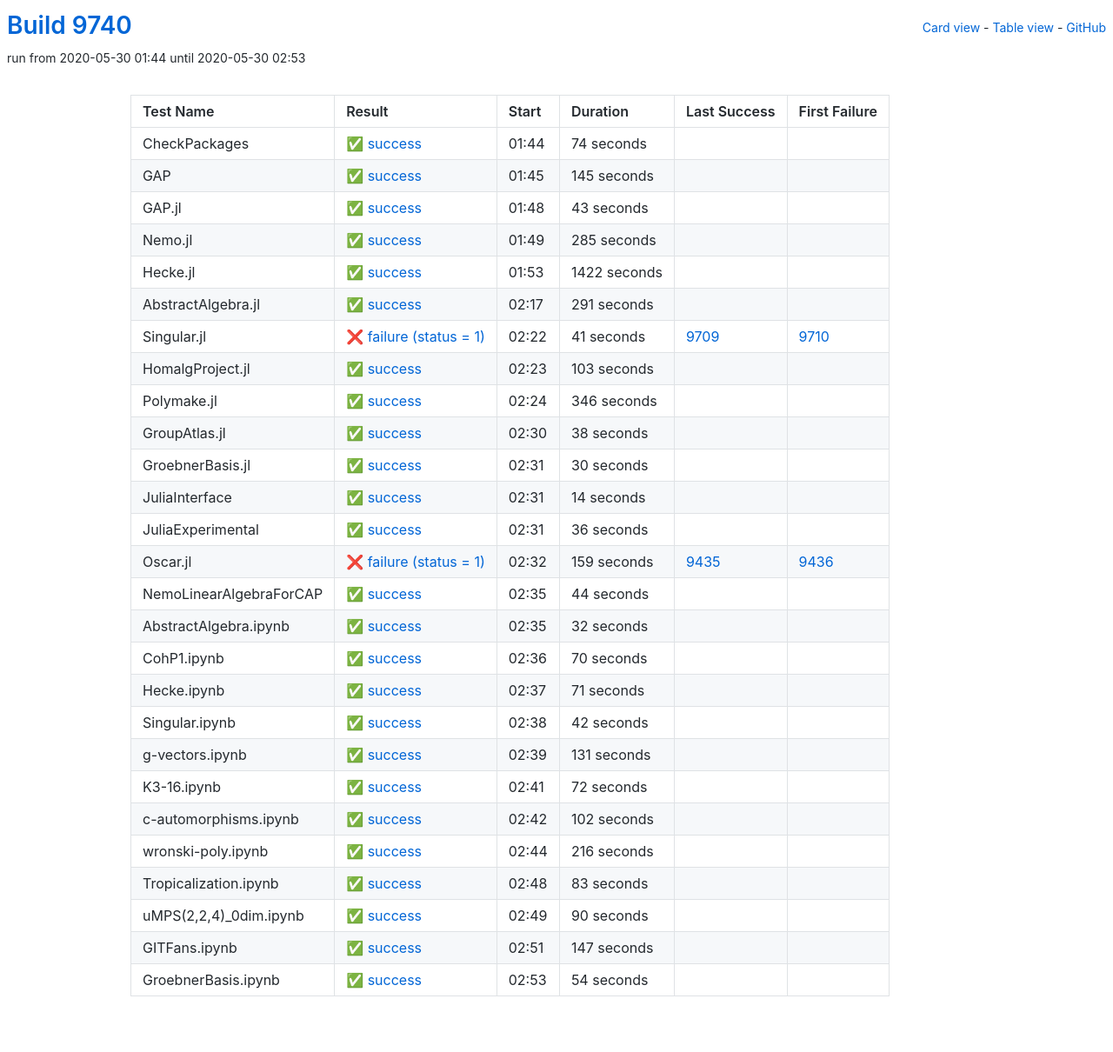
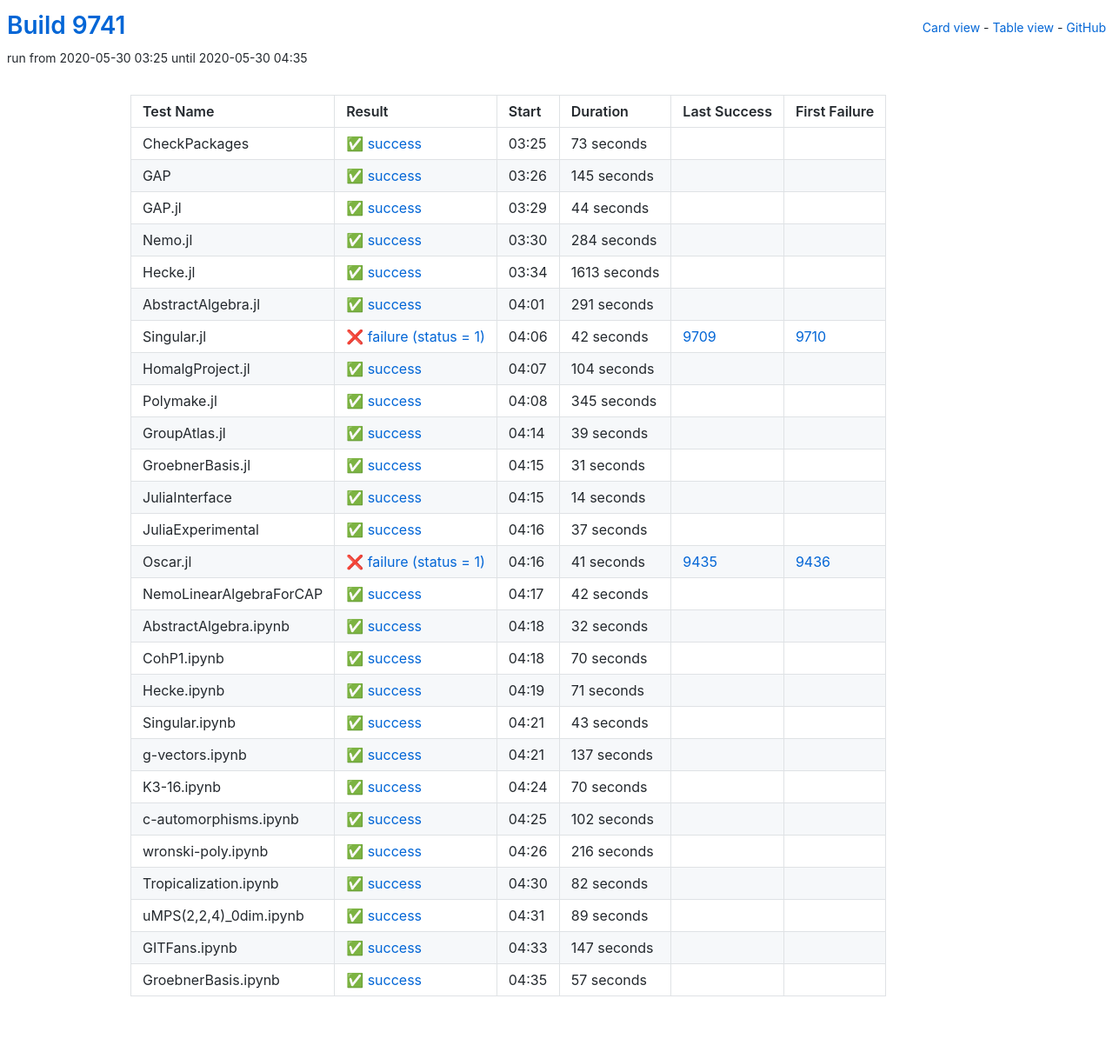
Before and after one commit to oscar-system/oscar-ci-status, a Jekyll site: the page built from table.html, in a window 1280 px wide. Shown: the whole page at 87% size. Built offline with Jekyll 4.4.1, drawn with Linux system fonts in a browser that asks for light colours.

Commit message:
Build 9741

```diff
--- a/_data/ci.yml
+++ b/_data/ci.yml
@@ -1,17 +1,17 @@
-build: 9740
-build_url: https://oscarci.mathematik.uni-kl.de/job/oscar/9740/
+build: 9741
+build_url: https://oscarci.mathematik.uni-kl.de/job/oscar/9741/
 job: oscar
 tests:
-- duration: 74
+- duration: 73
   exitcode: 0
   first_failure: false
   first_failure_url: null
   id: checkpackages
   last_success: false
   last_success_url: null
-  log: https://oscarci.mathematik.uni-kl.de/job/oscar/9740/artifact/logs/build-9740/CheckPackages.log
+  log: https://oscarci.mathematik.uni-kl.de/job/oscar/9741/artifact/logs/build-9741/CheckPackages.log
   name: CheckPackages
-  start: 2020-05-30 01:44
+  start: 2020-05-30 03:25
   status: success
   success: true
 - duration: 145
@@ -21,45 +21,45 @@
   id: gap
   last_success: false
   last_success_url: null
-  log: https://oscarci.mathematik.uni-kl.de/job/oscar/9740/artifact/logs/build-9740/GAP.log
+  log: https://oscarci.mathematik.uni-kl.de/job/oscar/9741/artifact/logs/build-9741/GAP.log
   name: GAP
-  start: 2020-05-30 01:45
+  start: 2020-05-30 03:26
   status: success
   success: true
-- duration: 43
+- duration: 44
   exitcode: 0
   first_failure: false
   first_failure_url: null
   id: gap-jl
   last_success: false
   last_success_url: null
-  log: https://oscarci.mathematik.uni-kl.de/job/oscar/9740/artifact/logs/build-9740/GAP.jl.log
+  log: https://oscarci.mathematik.uni-kl.de/job/oscar/9741/artifact/logs/build-9741/GAP.jl.log
   name: GAP.jl
-  start: 2020-05-30 01:48
+  start: 2020-05-30 03:29
   status: success
   success: true
-- duration: 285
+- duration: 284
   exitcode: 0
   first_failure: false
   first_failure_url: null
   id: nemo-jl
   last_success: false
   last_success_url: null
-  log: https://oscarci.mathematik.uni-kl.de/job/oscar/9740/artifact/logs/build-9740/Nemo.jl.log
+  log: https://oscarci.mathematik.uni-kl.de/job/oscar/9741/artifact/logs/build-9741/Nemo.jl.log
   name: Nemo.jl
-  start: 2020-05-30 01:49
+  start: 2020-05-30 03:30
   status: success
   success: true
-- duration: 1422
+- duration: 1613
   exitcode: 0
   first_failure: false
   first_failure_url: null
   id: hecke-jl
   last_success: false
   last_success_url: null
-  log: https://oscarci.mathematik.uni-kl.de/job/oscar/9740/artifact/logs/build-9740/Hecke.jl.log
+  log: https://oscarci.mathematik.uni-kl.de/job/oscar/9741/artifact/logs/build-9741/Hecke.jl.log
   name: Hecke.jl
-  start: 2020-05-30 01:53
+  start: 2020-05-30 03:34
   status: success
   success: true
 - duration: 291
@@ -69,69 +69,69 @@
   id: abstractalgebra-jl
   last_success: false
   last_success_url: null
-  log: https://oscarci.mathematik.uni-kl.de/job/oscar/9740/artifact/logs/build-9740/AbstractAlgebra.jl.log
+  log: https://oscarci.mathematik.uni-kl.de/job/oscar/9741/artifact/logs/build-9741/AbstractAlgebra.jl.log
   name: AbstractAlgebra.jl
-  start: 2020-05-30 02:17
+  start: 2020-05-30 04:01
   status: success
   success: true
-- duration: 41
+- duration: 42
   exitcode: 1
   first_failure: 9710
   first_failure_url: https://oscarci.mathematik.uni-kl.de/job/oscar/9710/
   id: singular-jl
   last_success: 9709
   last_success_url: https://oscarci.mathematik.uni-kl.de/job/oscar/9709/
-  log: https://oscarci.mathematik.uni-kl.de/job/oscar/9740/artifact/logs/build-9740/Singular.jl.log
+  log: https://oscarci.mathematik.uni-kl.de/job/oscar/9741/artifact/logs/build-9741/Singular.jl.log
   name: Singular.jl
-  start: 2020-05-30 02:22
+  start: 2020-05-30 04:06
   status: failure
   success: false
-- duration: 103
+- duration: 104
   exitcode: 0
   first_failure: false
   first_failure_url: null
   id: homalgproject-jl
   last_success: false
   last_success_url: null
-  log: https://oscarci.mathematik.uni-kl.de/job/oscar/9740/artifact/logs/build-9740/HomalgProject.jl.log
+  log: https://oscarci.mathematik.uni-kl.de/job/oscar/9741/artifact/logs/build-9741/HomalgProject.jl.log
   name: HomalgProject.jl
-  start: 2020-05-30 02:23
+  start: 2020-05-30 04:07
   status: success
   success: true
-- duration: 346
+- duration: 345
   exitcode: 0
   first_failure: false
   first_failure_url: null
   id: polymake-jl
   last_success: false
   last_success_url: null
-  log: https://oscarci.mathematik.uni-kl.de/job/oscar/9740/artifact/logs/build-9740/Polymake.jl.log
+  log: https://oscarci.mathematik.uni-kl.de/job/oscar/9741/artifact/logs/build-9741/Polymake.jl.log
   name: Polymake.jl
-  start: 2020-05-30 02:24
+  start: 2020-05-30 04:08
   status: success
   success: true
-- duration: 38
+- duration: 39
   exitcode: 0
   first_failure: false
   first_failure_url: null
   id: groupatlas-jl
   last_success: false
   last_success_url: null
-  log: https://oscarci.mathematik.uni-kl.de/job/oscar/9740/artifact/logs/build-9740/GroupAtlas.jl.log
+  log: https://oscarci.mathematik.uni-kl.de/job/oscar/9741/artifact/logs/build-9741/GroupAtlas.jl.log
   name: GroupAtlas.jl
-  start: 2020-05-30 02:30
+  start: 2020-05-30 04:14
   status: success
   success: true
-- duration: 30
+- duration: 31
   exitcode: 0
   first_failure: false
   first_failure_url: null
   id: groebnerbasis-jl
   last_success: false
   last_success_url: null
-  log: https://oscarci.mathematik.uni-kl.de/job/oscar/9740/artifact/logs/build-9740/GroebnerBasis.jl.log
+  log: https://oscarci.mathematik.uni-kl.de/job/oscar/9741/artifact/logs/build-9741/GroebnerBasis.jl.log
   name: GroebnerBasis.jl
-  start: 2020-05-30 02:31
+  start: 2020-05-30 04:15
   status: success
   success: true
 - duration: 14
@@ -141,45 +141,45 @@
   id: juliainterface
   last_success: false
   last_success_url: null
-  log: https://oscarci.mathematik.uni-kl.de/job/oscar/9740/artifact/logs/build-9740/JuliaInterface.log
+  log: https://oscarci.mathematik.uni-kl.de/job/oscar/9741/artifact/logs/build-9741/JuliaInterface.log
   name: JuliaInterface
-  start: 2020-05-30 02:31
+  start: 2020-05-30 04:15
   status: success
   success: true
-- duration: 36
+- duration: 37
   exitcode: 0
   first_failure: false
   first_failure_url: null
   id: juliaexperimental
   last_success: false
   last_success_url: null
-  log: https://oscarci.mathematik.uni-kl.de/job/oscar/9740/artifact/logs/build-9740/JuliaExperimental.log
+  log: https://oscarci.mathematik.uni-kl.de/job/oscar/9741/artifact/logs/build-9741/JuliaExperimental.log
   name: JuliaExperimental
-  start: 2020-05-30 02:31
+  start: 2020-05-30 04:16
   status: success
   success: true
-- duration: 159
+- duration: 41
   exitcode: 1
   first_failure: 9436
   first_failure_url: https://oscarci.mathematik.uni-kl.de/job/oscar/9436/
   id: oscar-jl
   last_success: 9435
   last_success_url: https://oscarci.mathematik.uni-kl.de/job/oscar/9435/
-  log: https://oscarci.mathematik.uni-kl.de/job/oscar/9740/artifact/logs/build-9740/Oscar.jl.log
+  log: https://oscarci.mathematik.uni-kl.de/job/oscar/9741/artifact/logs/build-9741/Oscar.jl.log
   name: Oscar.jl
-  start: 2020-05-30 02:32
+  start: 2020-05-30 04:16
   status: failure
   success: false
-- duration: 44
+- duration: 42
   exitcode: 0
   first_failure: false
   first_failure_url: null
   id: nemolinearalgebraforcap
   last_success: false
   last_success_url: null
-  log: https://oscarci.mathematik.uni-kl.de/job/oscar/9740/artifact/logs/build-9740/NemoLinearAlgebraForCAP.log
+  log: https://oscarci.mathematik.uni-kl.de/job/oscar/9741/artifact/logs/build-9741/NemoLinearAlgebraForCAP.log
   name: NemoLinearAlgebraForCAP
-  start: 2020-05-30 02:35
+  start: 2020-05-30 04:17
   status: success
   success: true
 - duration: 32
@@ -189,9 +189,9 @@
   id: abstractalgebra-ipynb
   last_success: false
   last_success_url: null
-  log: https://oscarci.mathematik.uni-kl.de/job/oscar/9740/artifact/logs/build-9740/AbstractAlgebra.ipynb.log
+  log: https://oscarci.mathematik.uni-kl.de/job/oscar/9741/artifact/logs/build-9741/AbstractAlgebra.ipynb.log
   name: AbstractAlgebra.ipynb
-  start: 2020-05-30 02:35
+  start: 2020-05-30 04:18
   status: success
   success: true
 - duration: 70
@@ -201,9 +201,9 @@
   id: cohp1-ipynb
   last_success: false
   last_success_url: null
-  log: https://oscarci.mathematik.uni-kl.de/job/oscar/9740/artifact/logs/build-9740/CohP1.ipynb.log
+  log: https://oscarci.mathematik.uni-kl.de/job/oscar/9741/artifact/logs/build-9741/CohP1.ipynb.log
   name: CohP1.ipynb
-  start: 2020-05-30 02:36
+  start: 2020-05-30 04:18
   status: success
   success: true
 - duration: 71
@@ -213,45 +213,45 @@
   id: hecke-ipynb
   last_success: false
   last_success_url: null
-  log: https://oscarci.mathematik.uni-kl.de/job/oscar/9740/artifact/logs/build-9740/Hecke.ipynb.log
+  log: https://oscarci.mathematik.uni-kl.de/job/oscar/9741/artifact/logs/build-9741/Hecke.ipynb.log
   name: Hecke.ipynb
-  start: 2020-05-30 02:37
+  start: 2020-05-30 04:19
   status: success
   success: true
-- duration: 42
+- duration: 43
   exitcode: 0
   first_failure: false
   first_failure_url: null
   id: singular-ipynb
   last_success: false
   last_success_url: null
-  log: https://oscarci.mathematik.uni-kl.de/job/oscar/9740/artifact/logs/build-9740/Singular.ipynb.log
+  log: https://oscarci.mathematik.uni-kl.de/job/oscar/9741/artifact/logs/build-9741/Singular.ipynb.log
   name: Singular.ipynb
-  start: 2020-05-30 02:38
+  start: 2020-05-30 04:21
   status: success
   success: true
-- duration: 131
+- duration: 137
   exitcode: 0
   first_failure: false
   first_failure_url: null
   id: g-vectors-ipynb
   last_success: false
   last_success_url: null
-  log: https://oscarci.mathematik.uni-kl.de/job/oscar/9740/artifact/logs/build-9740/g-vectors.ipynb.log
+  log: https://oscarci.mathematik.uni-kl.de/job/oscar/9741/artifact/logs/build-9741/g-vectors.ipynb.log
   name: g-vectors.ipynb
-  start: 2020-05-30 02:39
+  start: 2020-05-30 04:21
   status: success
   success: true
-- duration: 72
+- duration: 70
   exitcode: 0
   first_failure: false
   first_failure_url: null
   id: k3-16-ipynb
   last_success: false
   last_success_url: null
-  log: https://oscarci.mathematik.uni-kl.de/job/oscar/9740/artifact/logs/build-9740/K3-16.ipynb.log
+  log: https://oscarci.mathematik.uni-kl.de/job/oscar/9741/artifact/logs/build-9741/K3-16.ipynb.log
   name: K3-16.ipynb
-  start: 2020-05-30 02:41
+  start: 2020-05-30 04:24
   status: success
   success: true
 - duration: 102
@@ -261,9 +261,9 @@
   id: c-automorphisms-ipynb
   last_success: false
   last_success_url: null
-  log: https://oscarci.mathematik.uni-kl.de/job/oscar/9740/artifact/logs/build-9740/c-automorphisms.ipynb.log
+  log: https://oscarci.mathematik.uni-kl.de/job/oscar/9741/artifact/logs/build-9741/c-automorphisms.ipynb.log
   name: c-automorphisms.ipynb
-  start: 2020-05-30 02:42
+  start: 2020-05-30 04:25
   status: success
   success: true
 - duration: 216
@@ -273,33 +273,33 @@
   id: wronski-poly-ipynb
   last_success: false
   last_success_url: null
-  log: https://oscarci.mathematik.uni-kl.de/job/oscar/9740/artifact/logs/build-9740/wronski-poly.ipynb.log
+  log: https://oscarci.mathematik.uni-kl.de/job/oscar/9741/artifact/logs/build-9741/wronski-poly.ipynb.log
   name: wronski-poly.ipynb
-  start: 2020-05-30 02:44
+  start: 2020-05-30 04:26
   status: success
   success: true
-- duration: 83
+- duration: 82
   exitcode: 0
   first_failure: false
   first_failure_url: null
   id: tropicalization-ipynb
   last_success: false
   last_success_url: null
-  log: https://oscarci.mathematik.uni-kl.de/job/oscar/9740/artifact/logs/build-9740/Tropicalization.ipynb.log
+  log: https://oscarci.mathematik.uni-kl.de/job/oscar/9741/artifact/logs/build-9741/Tropicalization.ipynb.log
   name: Tropicalization.ipynb
-  start: 2020-05-30 02:48
+  start: 2020-05-30 04:30
   status: success
   success: true
-- duration: 90
+- duration: 89
   exitcode: 0
   first_failure: false
   first_failure_url: null
   id: umps-2-2-4-0dim-ipynb
   last_success: false
   last_success_url: null
-  log: https://oscarci.mathematik.uni-kl.de/job/oscar/9740/artifact/logs/build-9740/uMPS-2-2-4-_0dim.ipynb.log
+  log: https://oscarci.mathematik.uni-kl.de/job/oscar/9741/artifact/logs/build-9741/uMPS-2-2-4-_0dim.ipynb.log
   name: uMPS(2,2,4)_0dim.ipynb
-  start: 2020-05-30 02:49
+  start: 2020-05-30 04:31
   status: success
   success: true
 - duration: 147
@@ -309,20 +309,20 @@
   id: gitfans-ipynb
   last_success: false
   last_success_url: null
-  log: https://oscarci.mathematik.uni-kl.de/job/oscar/9740/artifact/logs/build-9740/GITFans.ipynb.log
+  log: https://oscarci.mathematik.uni-kl.de/job/oscar/9741/artifact/logs/build-9741/GITFans.ipynb.log
   name: GITFans.ipynb
-  start: 2020-05-30 02:51
+  start: 2020-05-30 04:33
   status: success
   success: true
-- duration: 54
+- duration: 57
   exitcode: 0
   first_failure: false
   first_failure_url: null
   id: groebnerbasis-ipynb
   last_success: false
   last_success_url: null
-  log: https://oscarci.mathematik.uni-kl.de/job/oscar/9740/artifact/logs/build-9740/GroebnerBasis.ipynb.log
+  log: https://oscarci.mathematik.uni-kl.de/job/oscar/9741/artifact/logs/build-9741/GroebnerBasis.ipynb.log
   name: GroebnerBasis.ipynb
-  start: 2020-05-30 02:53
+  start: 2020-05-30 04:35
   status: success
   success: true
```
Also changed, not shown: README.md.
